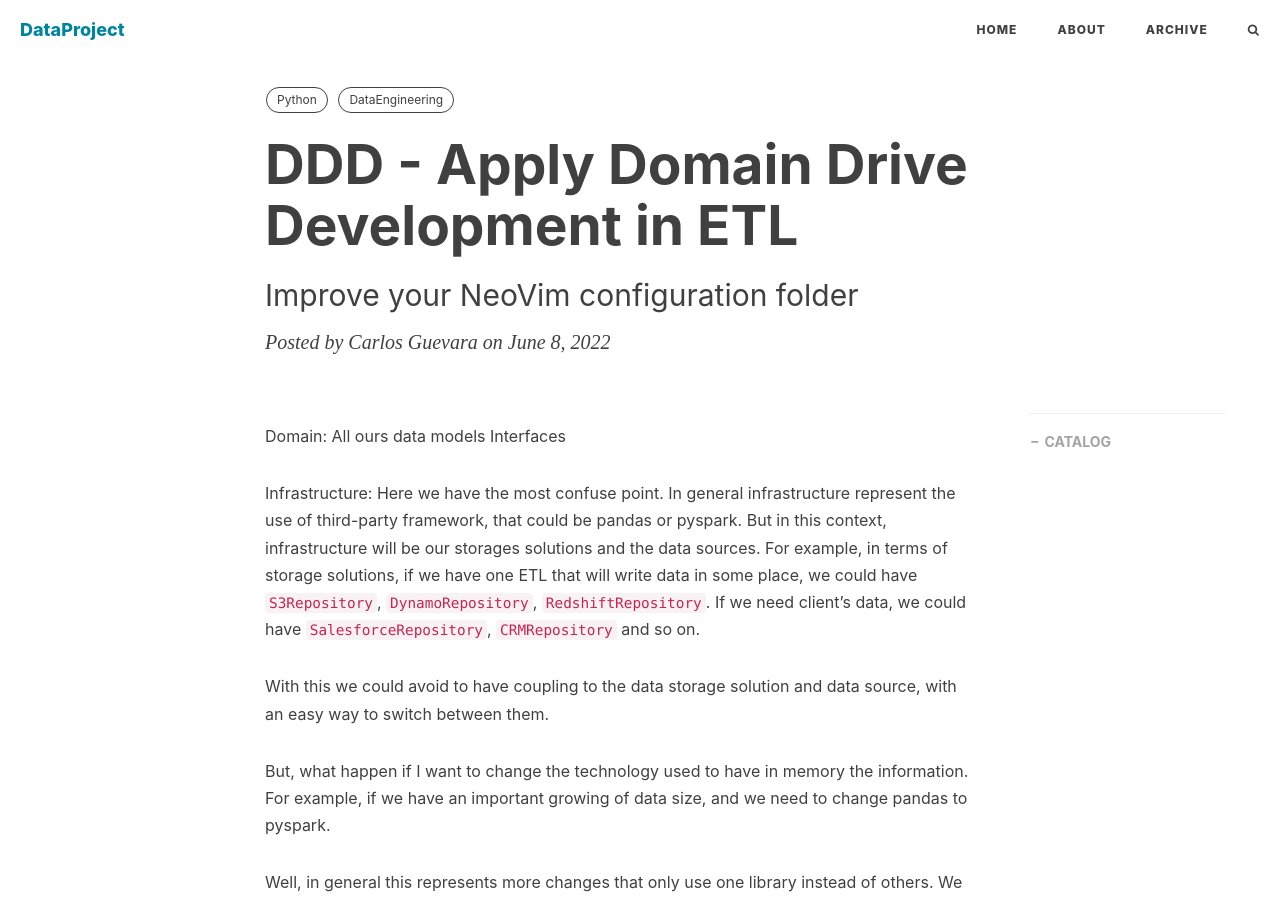
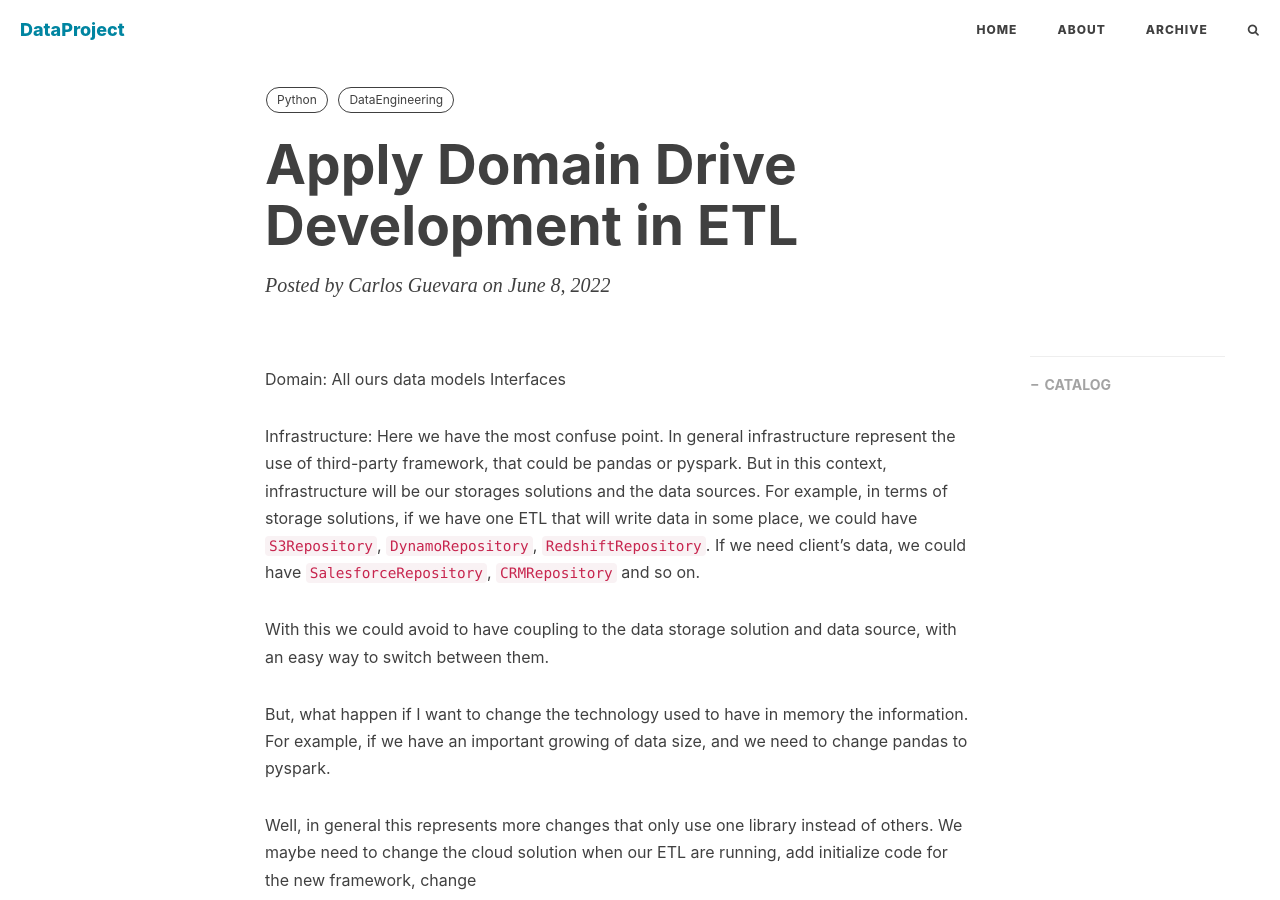
Before and after one commit to carloseguevara/carloseguevara.github.io, a Jekyll site: the page built from _posts/ddd/2022-06-08-ddd_in_etls.md, in a window 1280 px wide and 900 px high. Built offline with Jekyll 4.4.1, drawn with Linux system fonts in a browser that asks for light colours; nearby versions of some CDN libraries; comment, search, counter and statistics services are not loaded.

Commit message:
feat: add post

```diff
--- a/_posts/ddd/2022-06-08-ddd_in_etls.md
+++ b/_posts/ddd/2022-06-08-ddd_in_etls.md
@@ -1,6 +1,5 @@
 ---
-title: "DDD - Apply Domain Drive Development in ETL"
-subtitle: "Improve your NeoVim configuration folder"
+title: "Apply Domain Drive Development in ETL"
 layout: post
 author: "Carlos Guevara"
 header-style: text
```
